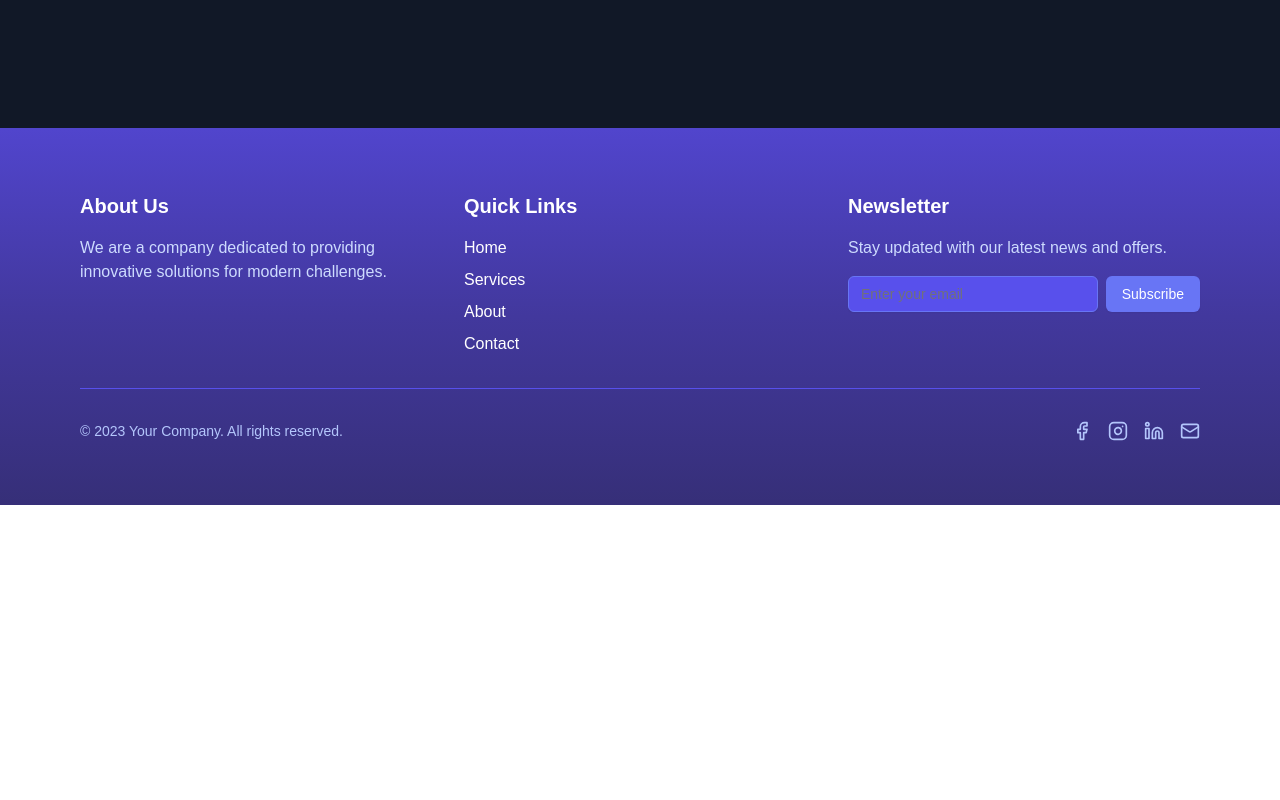
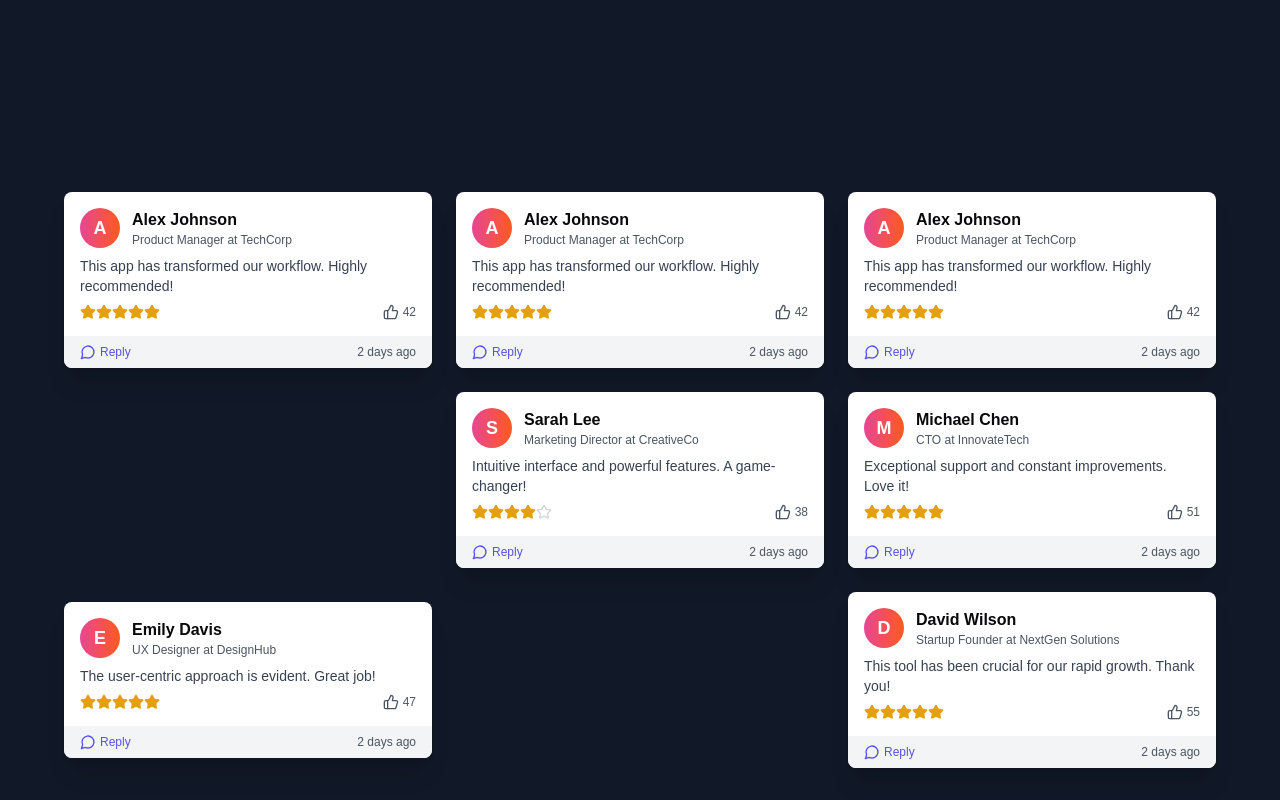
Before and after one commit to codeTun/wie-act-challenge, a Next.js app: page / in a window 1280 px wide. Shown: the part 740-1540 px from the top of the page. Before the commit the page ends 1245 px from the top, so only its background shows below. Built offline with nearby package versions, Linux system fonts and the light colour scheme.

Commit message:
🖥️ Implemented the feedbacks of clients

```diff
--- a/app/page.tsx
+++ b/app/page.tsx
@@ -1,3 +1,4 @@
+import { ClientFeedbackComponent } from "@/components/Clientfeedback";
 import { Footer } from "@/components/Footer";
 import { HeroSection } from "@/components/Herosection";
 import { Navbar } from "@/components/navbar";
@@ -7,6 +8,7 @@ export default function Home() {
     <>
       <Navbar />
       <HeroSection />
+      <ClientFeedbackComponent />
       <Footer />
     </>
   );
--- /dev/null
+++ b/components/Clientfeedback.tsx
@@ -0,0 +1,138 @@
+'use client'
+
+import React from 'react'
+import { Star, MessageCircle, ThumbsUp } from 'lucide-react'
+import Image from 'next/image'
+interface FeedbackCardProps {
+  name: string
+  role: string
+  company: string
+  feedback: string
+  rating: number
+  likes: number
+}
+
+const FeedbackCard: React.FC<FeedbackCardProps> = ({ name, role, company, feedback, rating, likes }) => (
+  <div className="bg-white rounded-lg shadow-xl overflow-hidden transform transition duration-500 hover:scale-105">
+    <div className="p-4">
+      <div className="flex items-center mb-2">
+        <div className="w-10 h-10 bg-gradient-to-r from-pink-500 to-orange-500 rounded-full flex items-center justify-center text-white text-lg font-bold">
+          {name.charAt(0)}
+        </div>
+        <div className="ml-3">
+          <h3 className="font-semibold text-base">{name}</h3>
+          <p className="text-xs text-gray-600">{role} at {company}</p>
+        </div>
+      </div>
+      <p className="text-sm text-gray-700 mb-2">{feedback}</p>
+      <div className="flex items-center justify-between">
+        <div className="flex">
+          {[...Array(5)].map((_, i) => (
+            <Star
+              key={i}
+              className={`w-4 h-4 ${
+                i < rating ? 'text-yellow-400 fill-current' : 'text-gray-300'
+              }`}
+            />
+          ))}
+        </div>
+        <div className="flex items-center text-gray-600 text-xs">
+          <ThumbsUp className="w-4 h-4 mr-1" />
+          <span>{likes}</span>
+        </div>
+      </div>
+    </div>
+    <div className="bg-gray-100 px-4 py-2 flex items-center justify-between text-xs">
+      <button className="text-indigo-600 hover:text-indigo-800 font-medium flex items-center">
+        <MessageCircle className="w-4 h-4 mr-1" />
+        Reply
+      </button>
+      <span className="text-gray-600">2 days ago</span>
+    </div>
+  </div>
+)
+
+export function ClientFeedbackComponent() {
+  return (
+    <section className="bg-gray-900 from-purple-700 to-indigo-400 py-16 px-4">
+      <div className="max-w-6xl mx-auto">
+        {/* <h2 className="text-3xl font-bold text-white text-center mb-12">Client Feedback</h2> */}
+        <div className="relative">
+          <div className="absolute inset-0 flex items-center justify-center">
+            {/* <div className="w-64 h-64 rounded-full overflow-hidden border-4 border-white shadow-lg">
+              <Image
+                src="/feedbacks.jpg"
+                alt="Animated feedback GIF"
+                className="w-full h-full object-cover"
+                width={256}
+                height={256}
+              />
+            </div> */}
+          </div>
+          <div className="grid grid-cols-1 sm:grid-cols-2 lg:grid-cols-3 gap-6 items-center">
+            <FeedbackCard
+              name="Alex Johnson"
+              role="Product Manager"
+              company="TechCorp"
+              feedback="This app has transformed our workflow. Highly recommended!"
+              rating={5}
+              likes={42}
+            />
+            <FeedbackCard
+              name="Alex Johnson"
+              role="Product Manager"
+              company="TechCorp"
+              feedback="This app has transformed our workflow. Highly recommended!"
+              rating={5}
+              likes={42}
+            />
+            <FeedbackCard
+              name="Alex Johnson"
+              role="Product Manager"
+              company="TechCorp"
+              feedback="This app has transformed our workflow. Highly recommended!"
+              rating={5}
+              likes={42}
+            />
+
+            <div className="hidden lg:block"></div>
+            <FeedbackCard
+              name="Sarah Lee"
+              role="Marketing Director"
+              company="CreativeCo"
+              feedback="Intuitive interface and powerful features. A game-changer!"
+              rating={4}
+              likes={38}
+            />
+            <div className="hidden sm:block lg:hidden"></div>
+            <FeedbackCard
+              name="Michael Chen"
+              role="CTO"
+              company="InnovateTech"
+              feedback="Exceptional support and constant improvements. Love it!"
+              rating={5}
+              likes={51}
+            />
+            <FeedbackCard
+              name="Emily Davis"
+              role="UX Designer"
+              company="DesignHub"
+              feedback="The user-centric approach is evident. Great job!"
+              rating={5}
+              likes={47}
+            />
+            <div className="hidden lg:block"></div>
+            <FeedbackCard
+              name="David Wilson"
+              role="Startup Founder"
+              company="NextGen Solutions"
+              feedback="This tool has been crucial for our rapid growth. Thank you!"
+              rating={5}
+              likes={55}
+            />
+          </div>
+        </div>
+      </div>
+    </section>
+  )
+}
--- a/components/Herosection.tsx
+++ b/components/Herosection.tsx
@@ -1,7 +1,7 @@
 "use client"
 
 import { useState, useEffect } from 'react'
-import { motion, AnimatePresence } from 'framer-motion'
+import { motion } from 'framer-motion'
 import { ChevronRight, ChevronLeft } from 'lucide-react'
 import { Button } from "@/components/ui/button"
 
```
Also changed, not shown: public/feedbacks.jpg (added).
